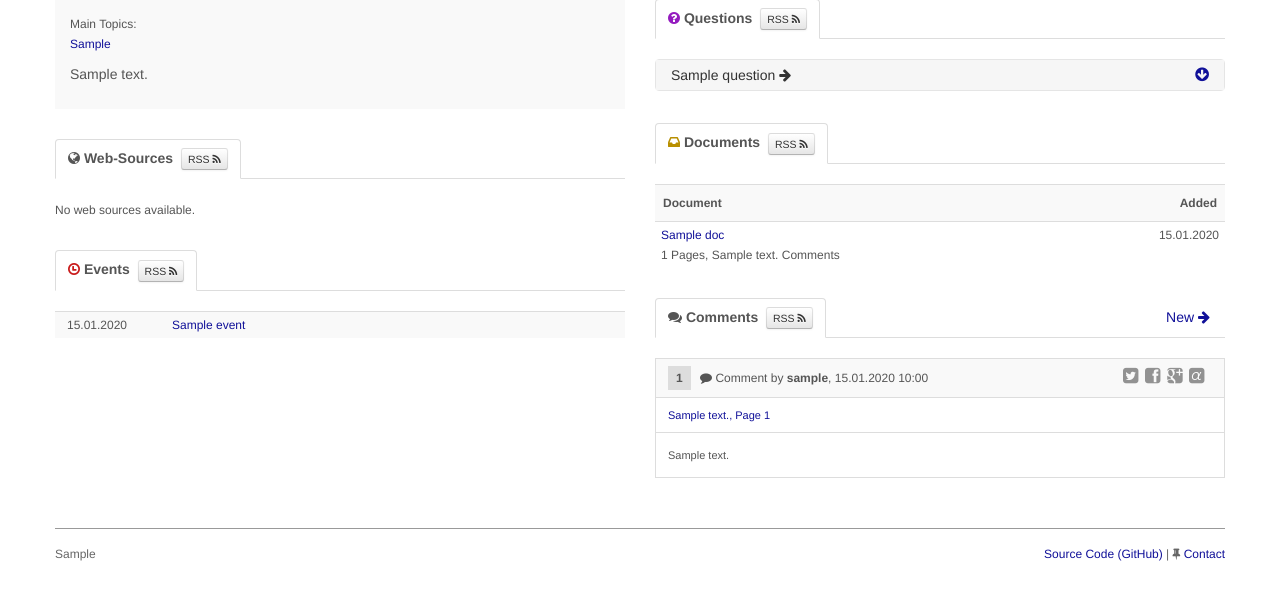
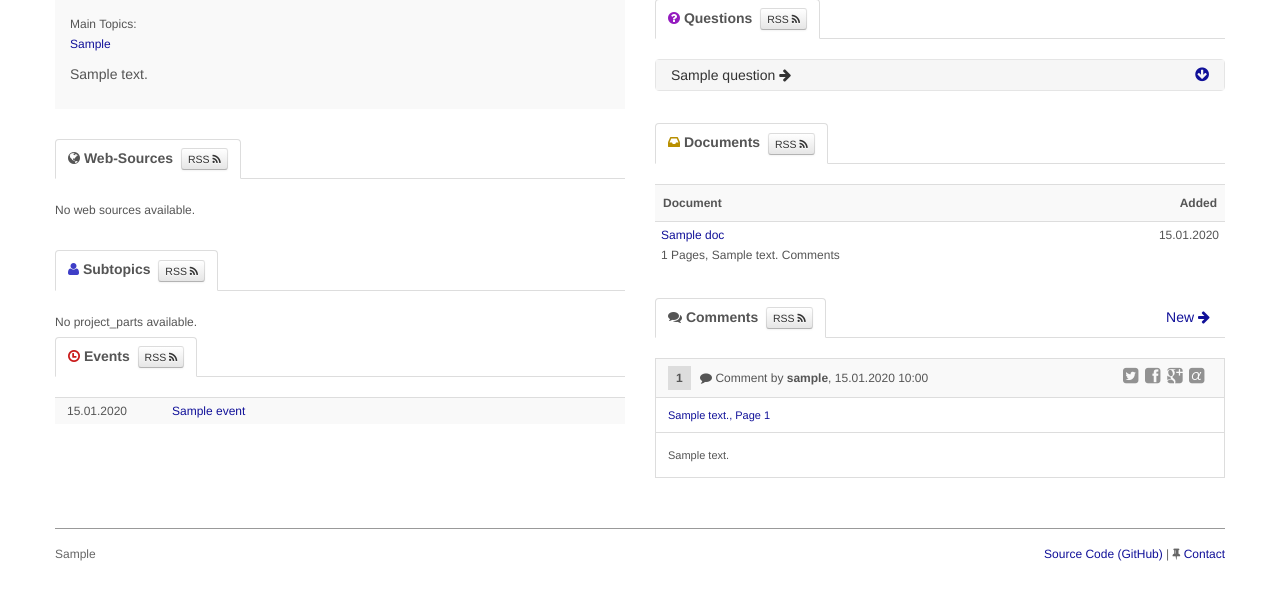
Before and after one commit to holgerd77/django-public-project, a Django app: template public_project/templates/project_part.html in a window 1280 px wide. Shown: the part 134-734 px from the top of the page. Run offline with Django 3.2, Linux system fonts and the light colour scheme; the template is opened without the code that fills it: most values are stand-ins (such as "Sample title", 1, 10 or a date in 2020).

Commit message:
Added list with associated participants, project parts to main objects

```diff
--- a/public_project/templates/project_part.html
+++ b/public_project/templates/project_part.html
@@ -25,6 +25,18 @@
   {% with web_source_list=project_part.web_sources.all %}
   {% include "info_box/web_sources.html" %}
   {% endwith %}
+
+  {% if project_part.projectpart_set.count > 0 %}
+    {% trans "Subtopics" as sh_title %}
+    {% with sh_title=sh_title sh_icon="icon-user" sh_url_title="" %}
+      {% include "layout_elements/section_header.html" %}
+    {% endwith %}
+    <div class="info_box">
+      {% with project_part_list=project_part.projectpart_set.all with_detail_page_url="yes" %}
+        {% include "info_box/project_parts.html" %}
+      {% endwith %}
+    </div>
+  {% endif %}
 
   {% trans "Events" as sh_title %}
   {% with sh_title=sh_title sh_icon="icon-time" sh_url_title="" %}
```
Also changed, not shown: public_project/templates/participant.html (+15 -0 lines), public_project/locale/de/LC_MESSAGES/django.po, public_project/locale/en/LC_MESSAGES/django.po, 2 other files.
